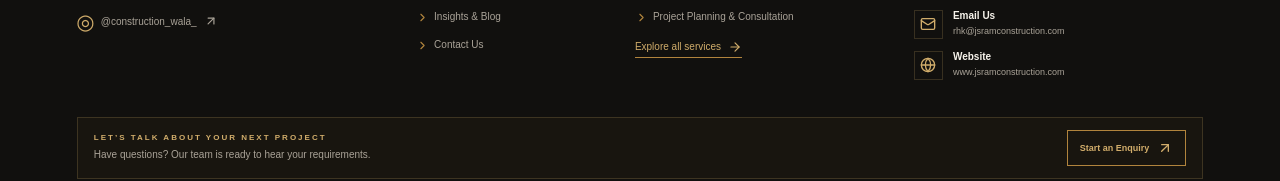
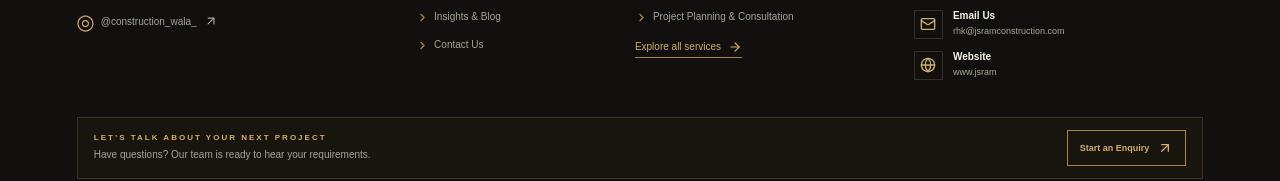
Before and after one commit to jsramconstructions-dev/js-ram-construction, a React (Vite) app in the folder frontend/: page / in a window 1280 px wide. Shown: the part 7816-7997 px from the top of the page. Built offline with nearby package versions, Linux system fonts and the light colour scheme; no server answers.

Commit message:
Deploy JS RAM Construction website

```diff
--- a/frontend/src/components/Footer.jsx
+++ b/frontend/src/components/Footer.jsx
@@ -229,7 +229,7 @@ function Footer() {
 
             <span>
               <strong>Website</strong>
-              <small>www.jsramconstruction.com</small>
+              <small>www.jsram</small>
             </span>
           </a>
         </div>
```
